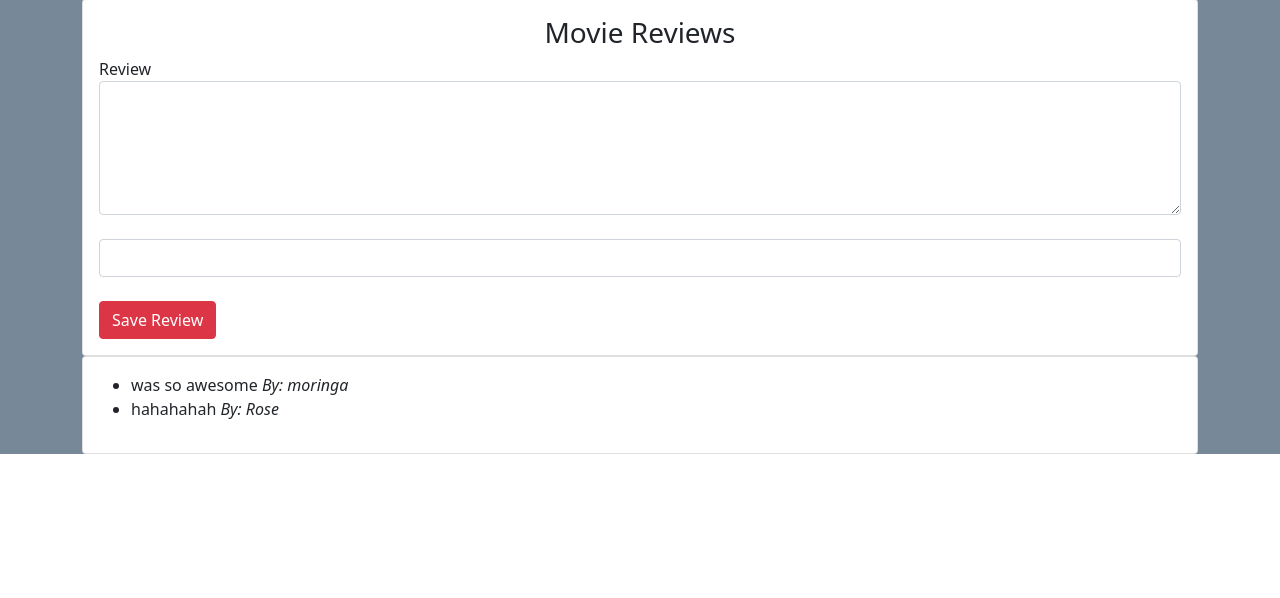
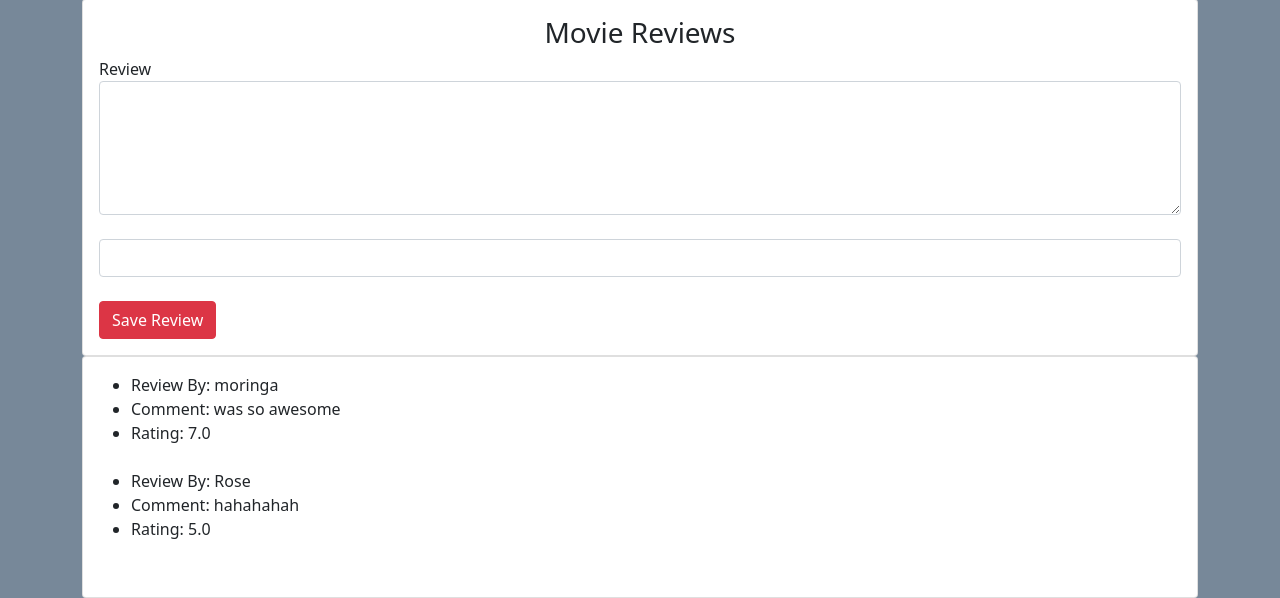
Before and after one commit to stephenndele/movie-reviews, a Django app: page /details/1 in a window 1280 px wide. Shown: the part 411-1009 px from the top of the page. Before the commit the page ends 865 px from the top, so only its background shows below. Run offline with Django 3.2, Linux system fonts and the light colour scheme; data comes from the database, SQL or seed files in the repository; both versions use the stored data as it was after the commit; some libraries are stand-ins or nearby versions.

Commit message:
add comments

```diff
--- a/main/templates/main/details.html
+++ b/main/templates/main/details.html
@@ -44,9 +44,10 @@
         <div class="card-body">
            <ul>
                {% for review in reviews %}
-
-               <li>{{ review.comment}} <i> By: {{ review.user}}</i></li>
-
+               <li>Review By: {{ review.user}}</li>
+               <li>Comment: {{ review.comment}} </li>
+                <li>Rating: {{ review.rating}}</li>
+                <br>
                {% endfor %}
            </ul>
         </div>
```
Also changed, not shown: db.sqlite3.
